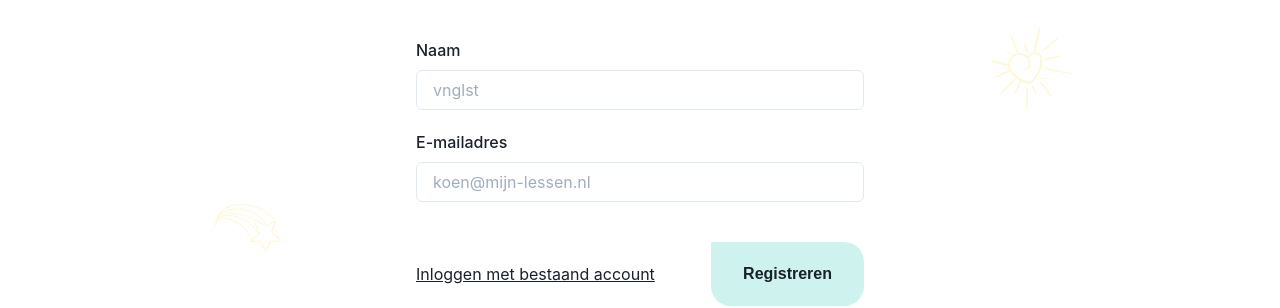
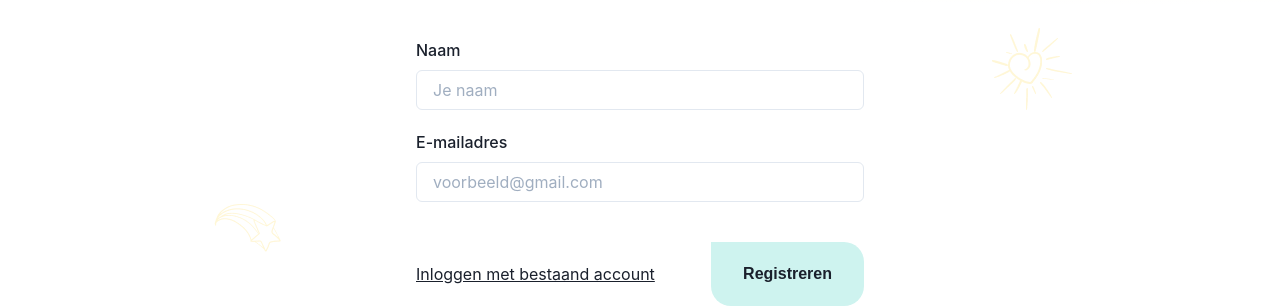
Before and after one commit to vnglst/mijn-lessen-web, a Next.js app: page /account/registreren in a window 1280 px wide. Shown: the part 325-633 px from the top of the page. Built offline with nearby package versions, Linux system fonts and the light colour scheme; no server answers; what ky-universal would draw is missing.

Commit message:
better placeholders

```diff
--- a/src/pages/account/inloggen.tsx
+++ b/src/pages/account/inloggen.tsx
@@ -70,7 +70,7 @@ const LoginPage = () => {
             <FormLabel>E-mailadres</FormLabel>
             <Input
               type="email"
-              placeholder="koen@mijn-lessen.nl"
+              placeholder="voorbeeld@gmail.com"
               onChange={(e) => setEmail(e.target.value)}
               value={email}
             />
--- a/src/pages/account/registreren.tsx
+++ b/src/pages/account/registreren.tsx
@@ -71,7 +71,7 @@ const RegisterPage = () => {
           <FormControl isDisabled={loading} isInvalid={!!errors.name}>
             <FormLabel>Naam</FormLabel>
             <Input
-              placeholder="vnglst"
+              placeholder="Je naam"
               onChange={(e) => setName(e.target.value)}
               value={name}
             />
@@ -81,7 +81,7 @@ const RegisterPage = () => {
             <FormLabel>E-mailadres</FormLabel>
             <Input
               type="email"
-              placeholder="koen@mijn-lessen.nl"
+              placeholder="voorbeeld@gmail.com"
               onChange={(e) => setEmail(e.target.value)}
               value={email}
             />
```
